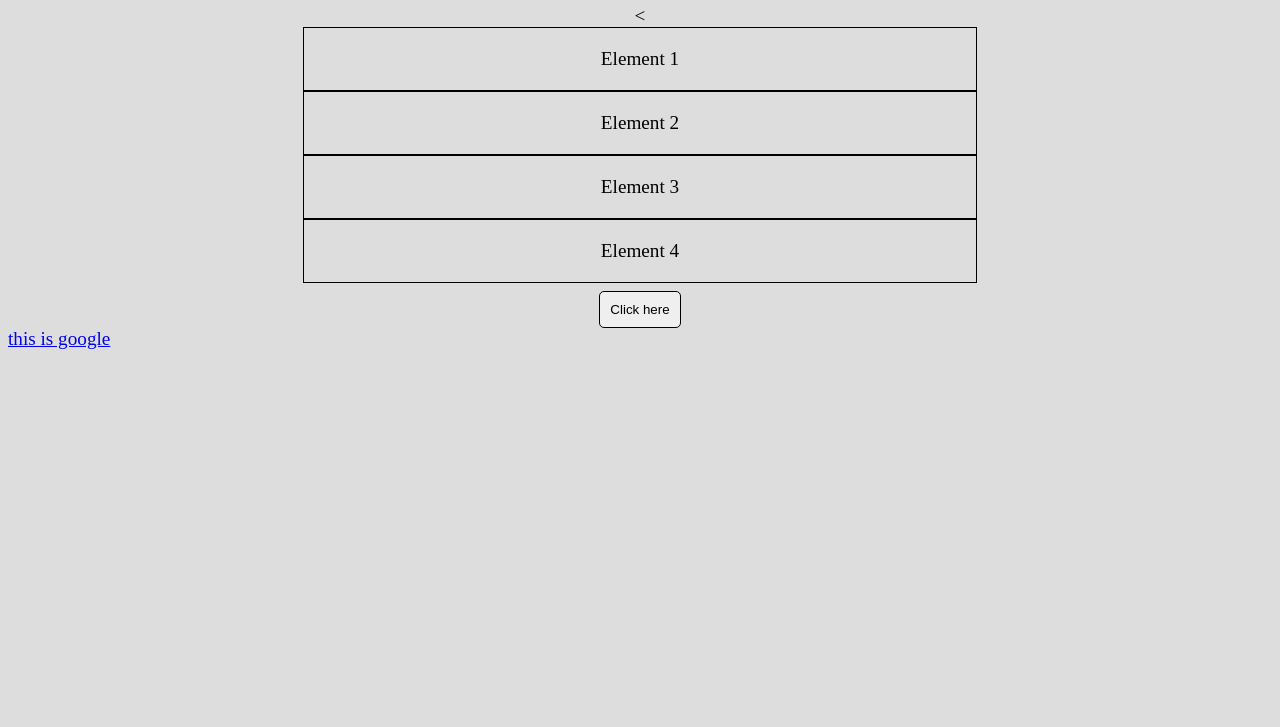
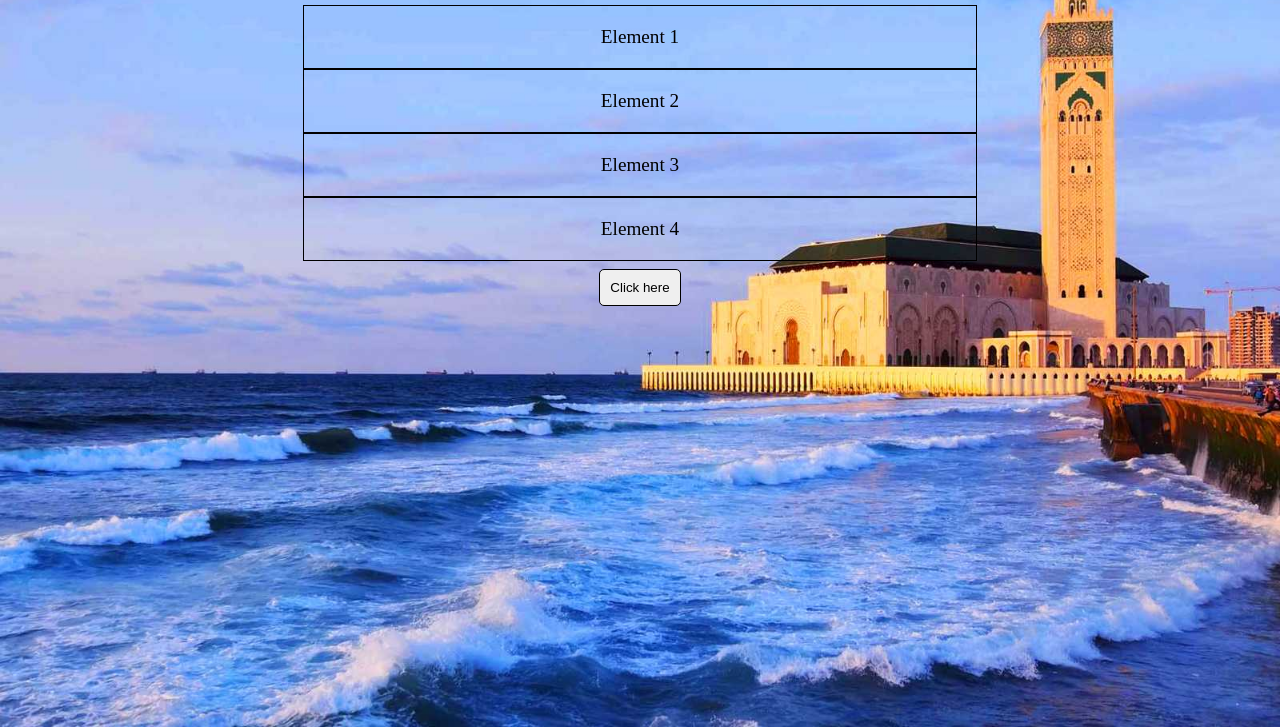
Before and after one commit to Tarik-Jebrouni/teamb-repo, a plain HTML site: page index.html in a window 1280 px wide. Shown: the part 73-800 px from the top of the page. Drawn offline with Linux system fonts and the light colour scheme.

Commit message:
improve awesome css

```diff
--- a/index.html
+++ b/index.html
@@ -9,7 +9,6 @@
     <div class="container">
 
         <h1>This is a practice</h1>
-        <
 
         <div class="elements">
             <div class="innerElement">Element 1</div>
@@ -21,9 +20,6 @@
 
     </div>
 
-    <a href="www.google.com">this is google</a>
-
-
 
 
 
--- a/style.css
+++ b/style.css
@@ -1,7 +1,9 @@
 body{
     background-color: #ddd;
     font-size: larger;
-
+    background-image: url("06.jpg");
+    background-size: cover;
+    background-repeat: no-repeat;
 }
 
 
```
Also changed, not shown: 06.jpg (added).
